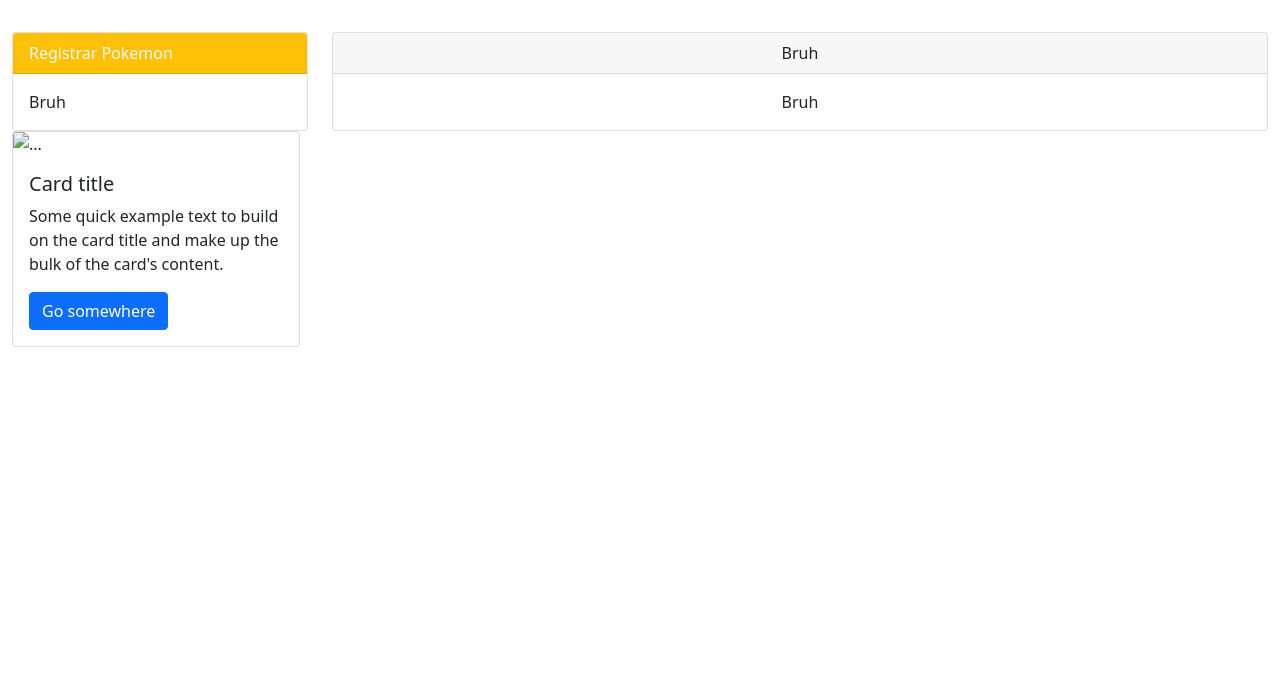
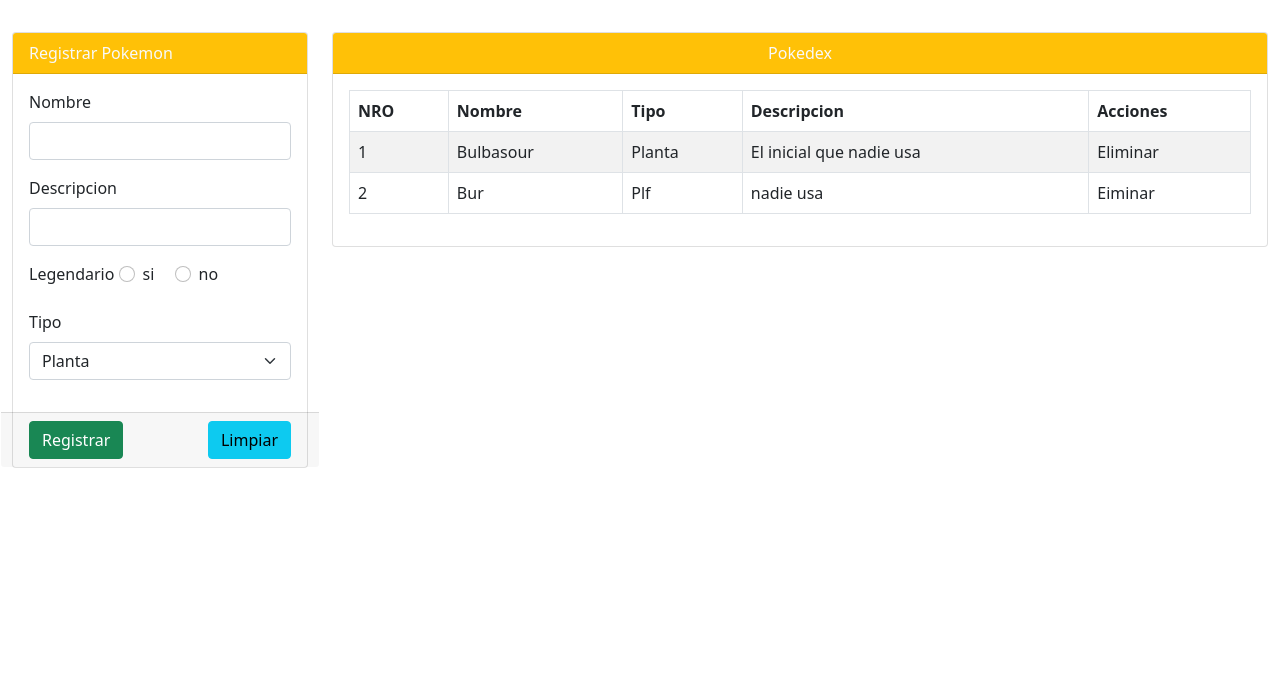
Before and after one commit to NachokeVera/Pokedex_proyecto, a plain HTML site: page index.html in a window 1280 px wide. Shown: the part 108-800 px from the top of the page. Drawn offline with nearby package versions, Linux system fonts and the light colour scheme.

Commit message:
Agregar tabla,form y js

```diff
--- a/index.html
+++ b/index.html
@@ -17,48 +17,107 @@
                 <img src="img/logo.png" class="img-fluid" alt="">
             </div>
             <div class="col-12 col-md-6 col-lg-9 pt-4">
-                <h3>Chupalo benja</h3>
+                <h3>pokemon</h3>
             </div>
         </div>
 
     </header>
     <main class="container-fluid pt-5">
         <div class="row">
-
                 <div class="col-12 col-md-6 col-lg-3">
                     <div class="card">
                         <div class="card-header text-light bg-warning ">
                             <span>Registrar Pokemon</span>
                         </div>
                         <div class="card-body">
-                            <span>Bruh</span>
+                            <div class="mb-3">
+                                <label class="form-label" for="nombre-txt">Nombre</label>
+                                <input class="form-control" type="text" id="nombre-txt">
+                            </div>
+                            <div class="mb-3">
+                                <label class="form-label" for="description-txt">Descripcion</label>
+                                <input type="text" class="form-control" id="description-txt">
+                            </div>
+                            <div class="mb-3">
+                                <label class="form-label" for="Legendario-rb">Legendario</label>
+                                <div class="form-check form-check-inline">
+                                    <input type="radio"
+                                        class="form-check-input"
+                                        name="legenradio-rb"
+                                        id="legendario-si">
+                                    <label class="form-check-label" for="legendario-si">si</label>
+                                </div>
+
+                                <div class="form-check form-check-inline">
+                                    <input type="radio"
+                                        class="form-check-input"
+                                        name="legenradio-rb"
+                                        id="legendario-no">
+                                    <label class="form-check-label" for="legendario-no">no</label>
+                                </div>
+                            </div>
+                            <div class="mb-3">
+                                <label for="tipo-select" class="form-label">Tipo</label>
+                                <select id="tipo-select" class="form-select">
+                                    <option value="planta">Planta</option>
+                                    <option value="agua">Agua</option>
+                                    <option value="fuego">Fuego</option>
+                                    <option value="normal">Normal</option>
+                                </select>
+                            </div>
+                        </div>
+                        <div class="card-footer row">
+                            <div class="col-6">
+                                <button type="button" class="btn btn-success" id="registrar-btn">Registrar</button>
+                            </div>
+                            <div class="col-6 text-end">
+                                <button type="button" class= "btn btn-info" id="limpiar-btn">Limpiar</button>
+                            </div>
                         </div>
                     </div>
                 </div>
                 <div class="col col-md col-lg">
                     <div class="card">
-                        <div class="card-header text-center">
-                            <span>Bruh</span>
+                        <div class="card-header text-center text-light bg-warning">
+                            <span>Pokedex</span>
                         </div>
-                        <div class="card-body text-center">
-                            <span>Bruh</span>
+                        <div class="card-body">
+                            <table class="table table-hover table-bordered table-striped">
+                                <thead>
+                                    <tr>
+                                        <th>NRO</th>
+                                        <th>Nombre</th>
+                                        <th>Tipo</th>
+                                        <th>Descripcion</th>
+                                        <th>Acciones</th>
+                                    </tr>
+                                </thead>
+                                <tbody>
+                                    <tr>
+                                        <td>1</td>
+                                        <td>Bulbasour</td>
+                                        <td>Planta</td>
+                                        <td>El inicial que nadie usa</td>
+                                        <td>Eliminar</td>
+                                    </tr>
+                                    <tr>
+                                        <td>2</td>
+                                        <td>Bur</td>
+                                        <td>Plf</td>
+                                        <td> nadie usa</td>
+                                        <td>Eiminar</td>
+                                    </tr>
+                                </tbody>
+                            </table>
                         </div>
                     </div>
                 </div>
         </div>
-        <div class="card" style="width: 18rem;">
-            <img src="..." class="card-img-top" alt="...">
-            <div class="card-body">
-              <h5 class="card-title">Card title</h5>
-              <p class="card-text">Some quick example text to build on the card title and make up the bulk of the card's content.</p>
-              <a href="#" class="btn btn-primary">Go somewhere</a>
-            </div>
-          </div>
 
     </main>
 
     <script src="https://cdn.jsdelivr.net/npm/bootstrap@5.0.0-beta3/dist/js/bootstrap.bundle.min.js" integrity="sha384-JEW9xMcG8R+pH31jmWH6WWP0WintQrMb4s7ZOdauHnUtxwoG2vI5DkLtS3qm9Ekf" crossorigin="anonymous"></script>
-
+    <script src="js/index.js"></script>
 
   </body>
 </html>
--- /dev/null
+++ b/js/index.js
@@ -0,0 +1,4 @@
+document.querySelector("#registrar-btn").addEventListener("click", ()=>{
+     let nombre = document.querySelector("#nombre-txt").value;
+    alert("Hola Mundo" + nombre);
+});
```
